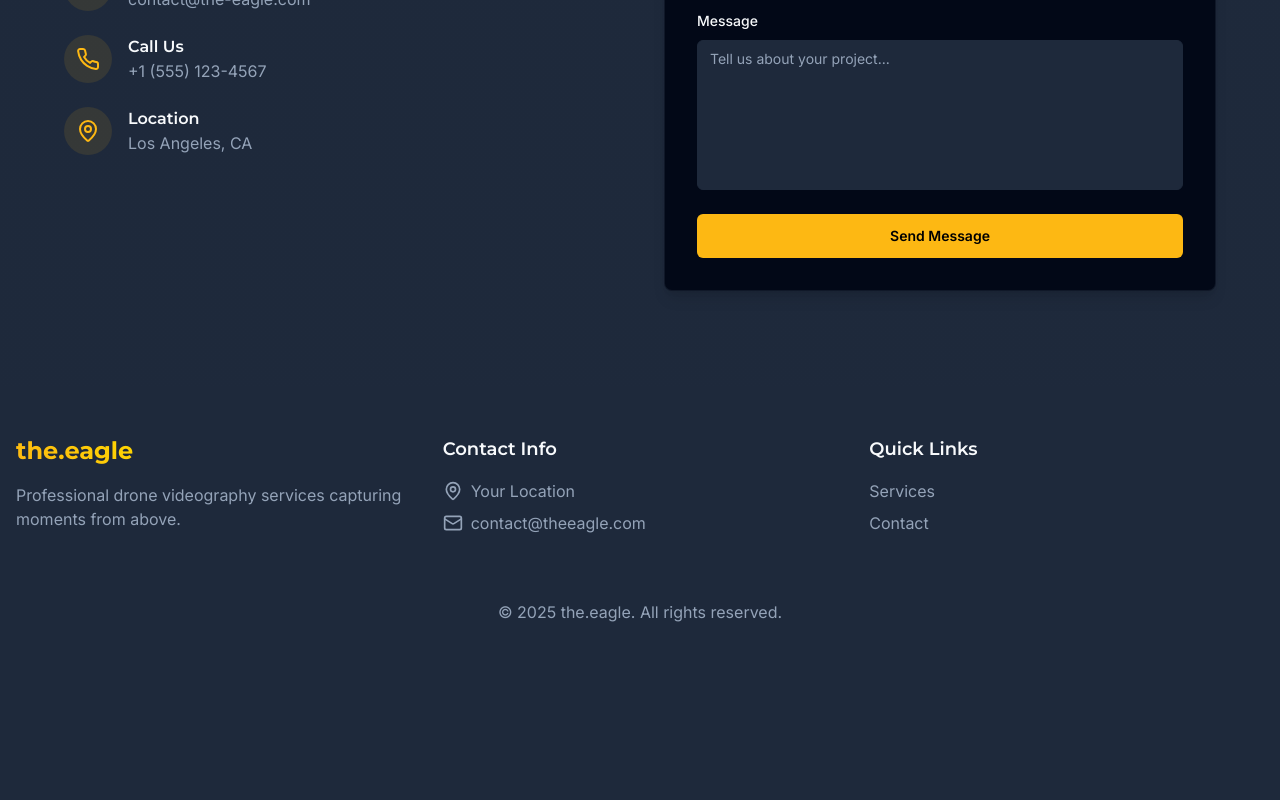
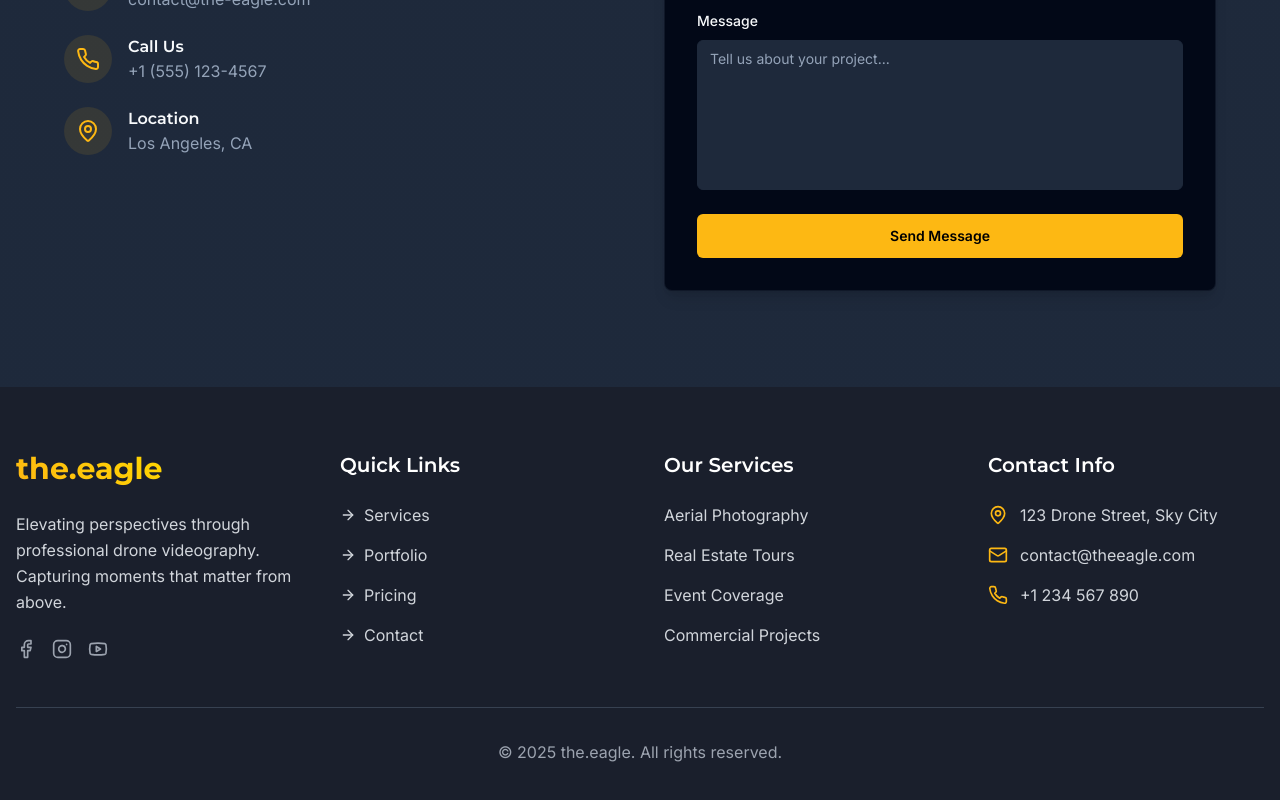
Before and after one commit to amine123456/eagle-vision-showcase, a React (Vite) app: page / in a window 1280 px wide. Shown: the part 3381-4181 px from the top of the page. Before the commit the page ends 4053 px from the top, so only its background shows below. Built offline with nearby package versions, Linux system fonts and the light colour scheme.

Commit message:
Enhance footer design
Updated the footer component to improve its appearance by changing the background and restructuring its layout for a more visually appealing design.
[skip gpt_engineer]

```diff
--- a/src/components/Footer.tsx
+++ b/src/components/Footer.tsx
@@ -1,53 +1,108 @@
-import { MapPin, Mail, ArrowRight } from "lucide-react";
+import { MapPin, Mail, Phone, ArrowRight, Facebook, Instagram, Youtube } from "lucide-react";
+import { motion } from "framer-motion";
 
 const Footer = () => {
+  const fadeIn = {
+    initial: { opacity: 0, y: 20 },
+    animate: { opacity: 1, y: 0 },
+    transition: { duration: 0.6 }
+  };
+
   return (
-    <footer className="bg-secondary py-12">
+    <footer className="bg-[#1A1F2C] py-16">
       <div className="container mx-auto px-4">
-        <div className="grid grid-cols-1 md:grid-cols-3 gap-8">
-          <div>
-            <h3 className="text-2xl font-bold mb-4">
+        {/* Main Footer Content */}
+        <div className="grid grid-cols-1 md:grid-cols-2 lg:grid-cols-4 gap-12">
+          {/* Company Info */}
+          <motion.div {...fadeIn} className="space-y-6">
+            <h3 className="text-3xl font-bold mb-6">
               <span className="text-gradient">the.eagle</span>
             </h3>
-            <p className="text-muted-foreground">
-              Professional drone videography services capturing moments from above.
+            <p className="text-gray-300 leading-relaxed">
+              Elevating perspectives through professional drone videography. Capturing moments that matter from above.
             </p>
-          </div>
+            <div className="flex space-x-4">
+              <a href="#" className="text-gray-400 hover:text-[#FDB813] transition-colors">
+                <Facebook className="w-5 h-5" />
+              </a>
+              <a href="#" className="text-gray-400 hover:text-[#FDB813] transition-colors">
+                <Instagram className="w-5 h-5" />
+              </a>
+              <a href="#" className="text-gray-400 hover:text-[#FDB813] transition-colors">
+                <Youtube className="w-5 h-5" />
+              </a>
+            </div>
+          </motion.div>
 
-          <div>
-            <h4 className="text-lg font-semibold mb-4">Contact Info</h4>
-            <div className="space-y-2">
-              <div className="flex items-center text-muted-foreground">
-                <MapPin className="w-5 h-5 mr-2" />
-                <span>Your Location</span>
-              </div>
-              <div className="flex items-center text-muted-foreground">
-                <Mail className="w-5 h-5 mr-2" />
-                <span>contact@theeagle.com</span>
-              </div>
-            </div>
-          </div>
-
-          <div>
-            <h4 className="text-lg font-semibold mb-4">Quick Links</h4>
-            <ul className="space-y-2">
+          {/* Quick Links */}
+          <motion.div {...fadeIn} className="space-y-6">
+            <h4 className="text-xl font-semibold text-white mb-6">Quick Links</h4>
+            <ul className="space-y-4">
               <li>
-                <a href="#services" className="text-muted-foreground hover:text-[#FDB813] transition-colors">
+                <a href="#services" className="text-gray-300 hover:text-[#FDB813] transition-colors flex items-center">
+                  <ArrowRight className="w-4 h-4 mr-2" />
                   Services
                 </a>
               </li>
               <li>
-                <a href="#contact" className="text-muted-foreground hover:text-[#FDB813] transition-colors">
+                <a href="#portfolio" className="text-gray-300 hover:text-[#FDB813] transition-colors flex items-center">
+                  <ArrowRight className="w-4 h-4 mr-2" />
+                  Portfolio
+                </a>
+              </li>
+              <li>
+                <a href="#pricing" className="text-gray-300 hover:text-[#FDB813] transition-colors flex items-center">
+                  <ArrowRight className="w-4 h-4 mr-2" />
+                  Pricing
+                </a>
+              </li>
+              <li>
+                <a href="#contact" className="text-gray-300 hover:text-[#FDB813] transition-colors flex items-center">
+                  <ArrowRight className="w-4 h-4 mr-2" />
                   Contact
                 </a>
               </li>
             </ul>
-          </div>
+          </motion.div>
+
+          {/* Services */}
+          <motion.div {...fadeIn} className="space-y-6">
+            <h4 className="text-xl font-semibold text-white mb-6">Our Services</h4>
+            <ul className="space-y-4">
+              <li className="text-gray-300">Aerial Photography</li>
+              <li className="text-gray-300">Real Estate Tours</li>
+              <li className="text-gray-300">Event Coverage</li>
+              <li className="text-gray-300">Commercial Projects</li>
+            </ul>
+          </motion.div>
+
+          {/* Contact Info */}
+          <motion.div {...fadeIn} className="space-y-6">
+            <h4 className="text-xl font-semibold text-white mb-6">Contact Info</h4>
+            <div className="space-y-4">
+              <div className="flex items-center text-gray-300">
+                <MapPin className="w-5 h-5 mr-3 text-[#FDB813]" />
+                <span>123 Drone Street, Sky City</span>
+              </div>
+              <div className="flex items-center text-gray-300">
+                <Mail className="w-5 h-5 mr-3 text-[#FDB813]" />
+                <span>contact@theeagle.com</span>
+              </div>
+              <div className="flex items-center text-gray-300">
+                <Phone className="w-5 h-5 mr-3 text-[#FDB813]" />
+                <span>+1 234 567 890</span>
+              </div>
+            </div>
+          </motion.div>
         </div>
 
-        <div className="border-t border-muted mt-8 pt-8 text-center text-muted-foreground">
+        {/* Bottom Bar */}
+        <motion.div
+          {...fadeIn}
+          className="border-t border-gray-700 mt-12 pt-8 text-center text-gray-400"
+        >
           <p>&copy; {new Date().getFullYear()} the.eagle. All rights reserved.</p>
-        </div>
+        </motion.div>
       </div>
     </footer>
   );
```
